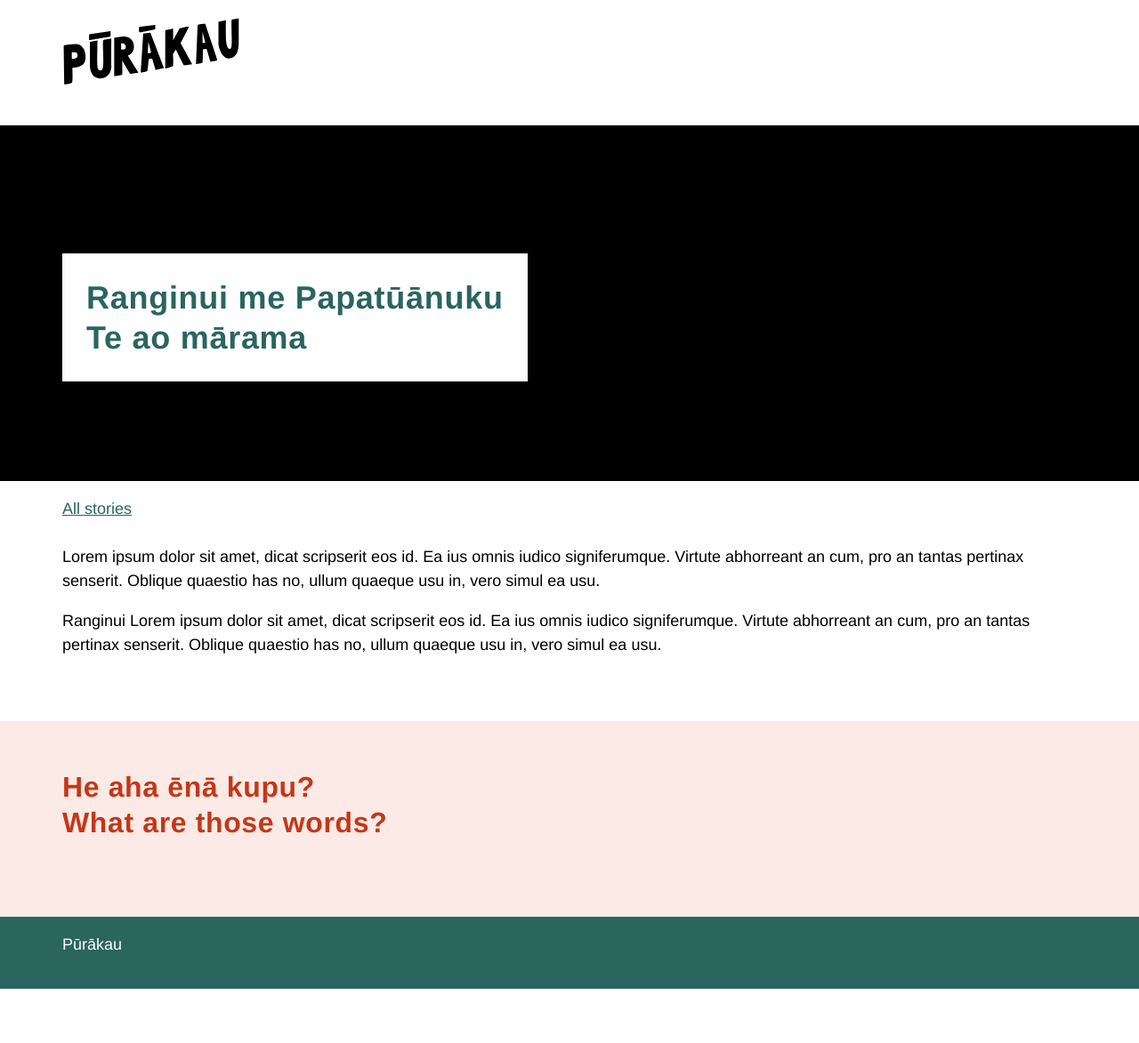
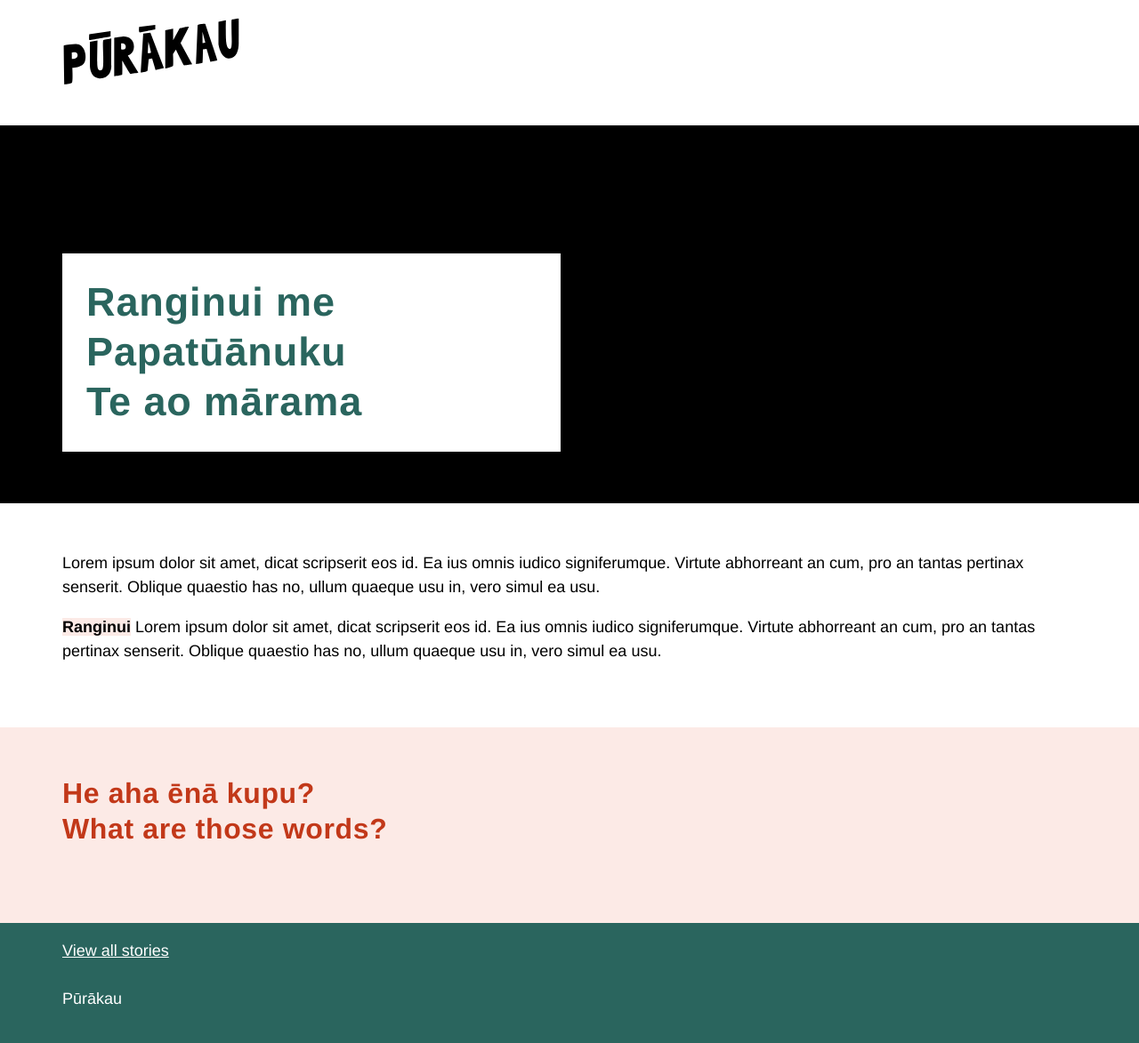
Before and after one commit to laura-mk/purakau, a Jekyll site: the page built from purakau-site/_posts/2018-12-21-a-third-post.md, in a window 1280 px wide. Shown: the whole page at 89% size. Built offline with Jekyll 4.4.1, drawn with Linux system fonts in a browser that asks for light colours; before the commit the page ends 1112 px from its top, so only the background shows below that.

Commit message:
Update post layout

```diff
--- a/purakau-site/_includes/footer.html
+++ b/purakau-site/_includes/footer.html
@@ -1,5 +1,6 @@
 <footer>
   <div class="container-fluid">
+    <div class="breadcrumbs mb-4"><a href="/">View all stories</a></div>
     <p>Pūrākau</p>
   </div>
 </footer>
--- a/purakau-site/_layouts/post.html
+++ b/purakau-site/_layouts/post.html
@@ -2,11 +2,11 @@
 layout: default
 class: post
 ---
-<div class="post-banner pt-5 pb-1 mb-3">
+<div class="post-banner pt-5 pb-1 mb-5">
   <div class="container-fluid mb-5">
     <div class="post-banner--title mt-6 p-4">
-      <h1>{{ page.subtitle }}</h1>
-      <h1 class="page-title">{{ page.title }}</h1>
+      <h1 class="post-title">{{ page.subtitle }}</h1>
+      <h1 class="post-title">{{ page.title }}</h1>
     </div>
   </div>
 </div>
@@ -14,7 +14,6 @@ class: post
 <div class="container-fluid mb-5">
   <div class="row">
     <div class="col-12">
-      <div class="breadcrumbs mb-4"><a href="/">All stories</a></div>
       {{ content }}
     </div>
   </div>
--- a/purakau-site/_posts/2018-12-21-a-third-post.md
+++ b/purakau-site/_posts/2018-12-21-a-third-post.md
@@ -11,4 +11,4 @@ kupu:
 ---
 Lorem ipsum dolor sit amet, dicat scripserit eos id. Ea ius omnis iudico signiferumque. Virtute abhorreant an cum, pro an tantas pertinax senserit. Oblique quaestio has no, ullum quaeque usu in, vero simul ea usu.
 
-Ranginui  Lorem ipsum dolor sit amet, dicat scripserit eos id. Ea ius omnis iudico signiferumque. Virtute abhorreant an cum, pro an tantas pertinax senserit. Oblique quaestio has no, ullum quaeque usu in, vero simul ea usu.
+**Ranginui**  Lorem ipsum dolor sit amet, dicat scripserit eos id. Ea ius omnis iudico signiferumque. Virtute abhorreant an cum, pro an tantas pertinax senserit. Oblique quaestio has no, ullum quaeque usu in, vero simul ea usu.
--- a/purakau-site/_theme/src/scss/bootstrap-variables.scss
+++ b/purakau-site/_theme/src/scss/bootstrap-variables.scss
@@ -39,7 +39,6 @@ $spacers: (
 // Fonts
 $base-font-family: "Raleway", Helvetica, Arial, sans-serif;
 
-$h1-font-size: 2rem;
 $h2-font-size: 1.77777rem;
 $h3-font-size: 1.55555rem;
 $h4-font-size: 1.33333rem;
--- a/purakau-site/_theme/src/scss/components/footer.scss
+++ b/purakau-site/_theme/src/scss/components/footer.scss
@@ -2,4 +2,8 @@ footer {
   background-color: $brand-green;
   color: white;
   padding: 1rem;
+
+  a {
+    color: white;
+  }
 }
--- a/purakau-site/_theme/src/scss/components/post.scss
+++ b/purakau-site/_theme/src/scss/components/post.scss
@@ -1,3 +1,4 @@
+body.post {
   .post-banner {
     background-color: $brand-black;
     min-height: 400px;
@@ -13,6 +14,10 @@
     }
   }
 
+  strong {
+    background-color: $brand-light-orange;
+  }
+
   .kupu-glossary {
     background-color: $brand-light-orange;
     color: $brand-dark-orange;
@@ -24,3 +29,4 @@
       }
     }
   }
+}
```
Also changed, not shown: purakau-site/_theme/src/scss/typography.scss (+2 -14 lines), purakau-site/assets/css/main.css. Lines whose indentation alone changed are shown as unchanged.
